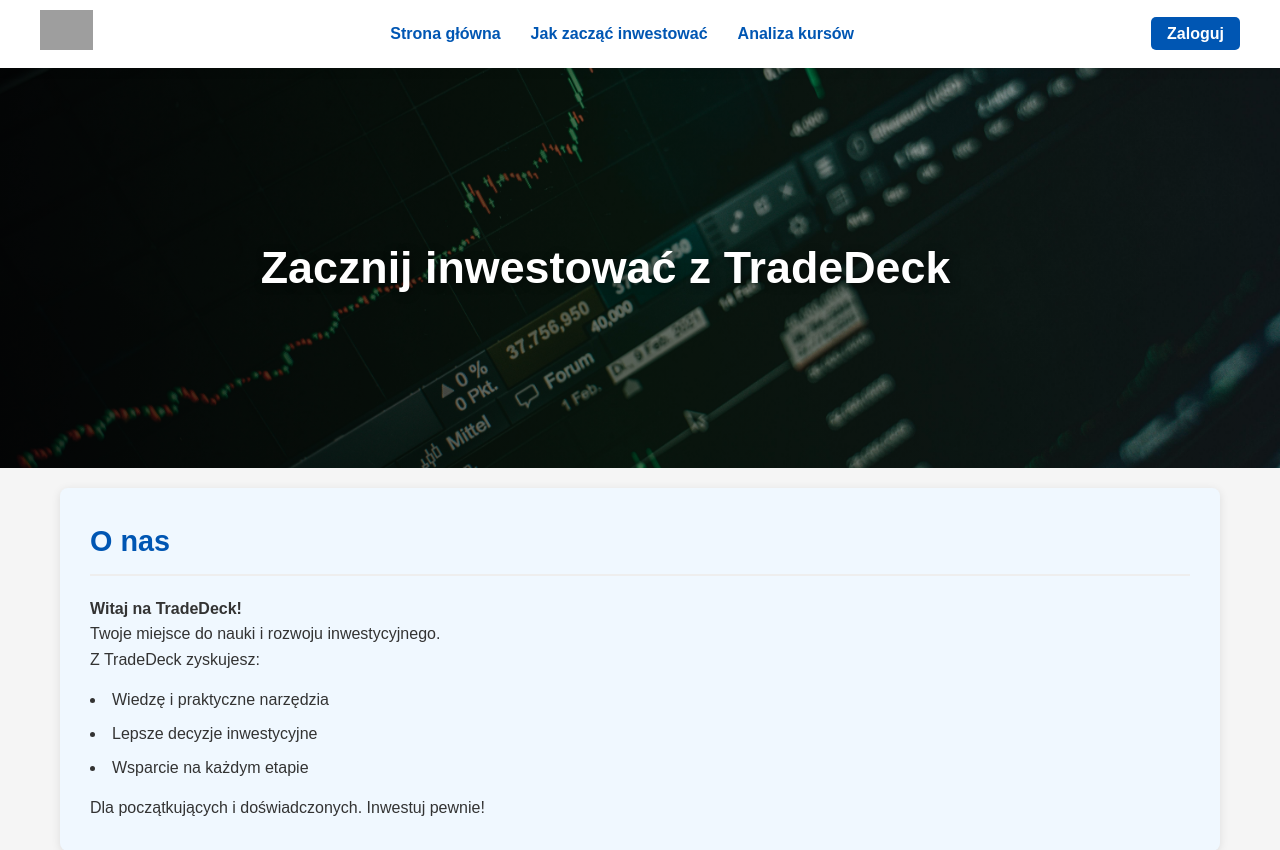
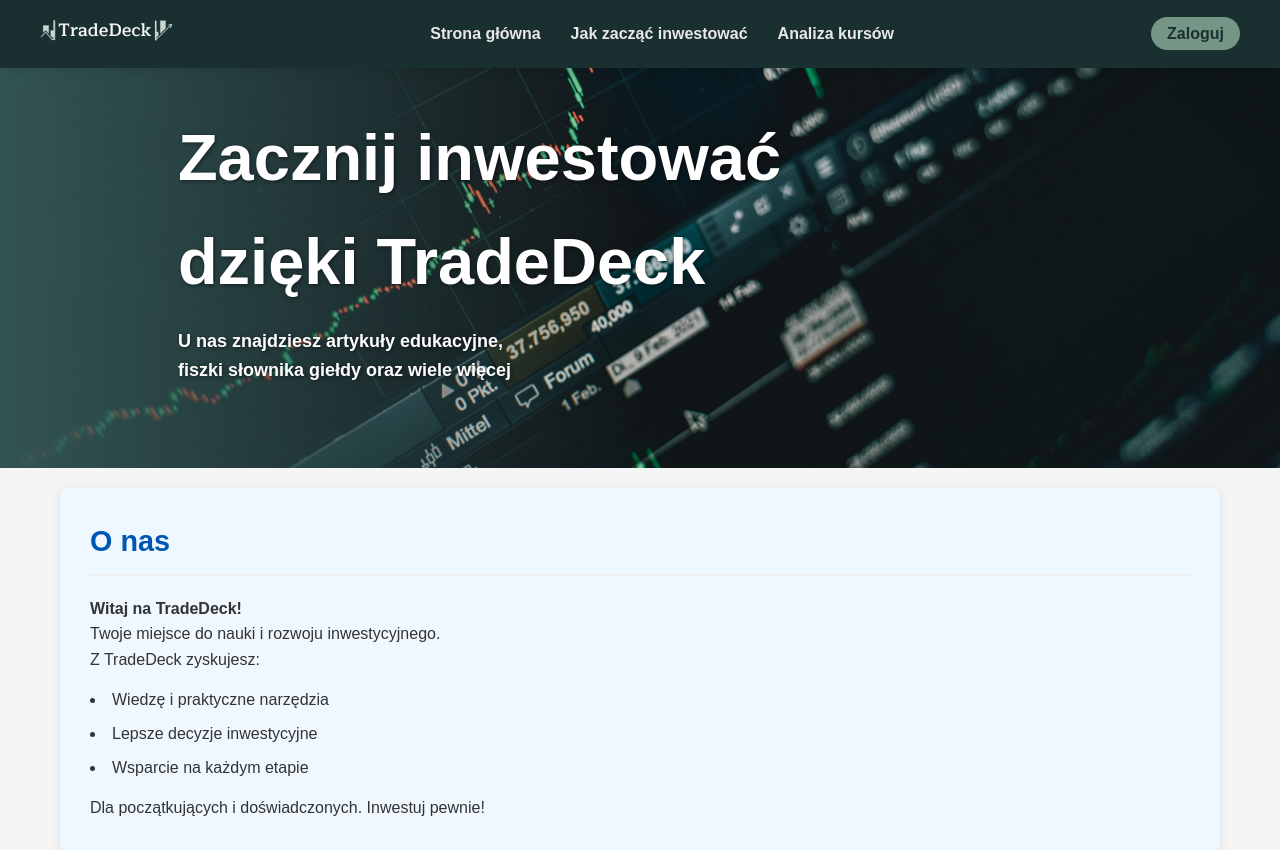
Before and after one commit to Quattro-Crew/Stack, a PHP site: page /TradeDeck/Front-end/html/menu.php in a window 1280 px wide. Shown: the top 850 px of the page. Run offline with PHP 8.4, Linux system fonts and the light colour scheme; grey boxes are pictures that could not be loaded.

Commit message:
tworzenie headera

```diff
--- a/TradeDeck/Front-end/html/css/style-menu.css
+++ b/TradeDeck/Front-end/html/css/style-menu.css
@@ -26,7 +26,7 @@ body {
     display: flex;
     align-items: center;
     justify-content: space-between;
-    background-color: #fff;
+    background-color: #1a3030;
     padding: 10px 40px;
     box-shadow: 0 2px 10px rgba(0, 0, 0, 0.1);
 }
@@ -43,7 +43,7 @@ body {
 
 .nav-links a {
     text-decoration: none;
-    color: #0056b3;
+    color: #eae7e7;
     font-weight: bold;
     font-size: 16px;
 }
@@ -53,10 +53,10 @@ body {
 }
 
 .login-button a {
-    background-color: #0056b3;
-    color: white;
+    background-color: #759686;
+    color: #1a3030;
     padding: 8px 16px;
-    border-radius: 5px;
+    border-radius: 20px;
     text-decoration: none;
     font-weight: bold;
     transition: background-color 0.3s;
@@ -66,7 +66,6 @@ body {
     background-color: #004099;
 }
 
-/* Sekcja z obrazem w tle */
 .hero {
     position: relative;
     height: 400px;
@@ -79,21 +78,30 @@ body {
     left: 0;
     right: 0;
     bottom: 0;
-    background: linear-gradient(to right, rgba(0,0,0,0.8), rgba(0, 19, 0, 0.5), rgba(0,0,0,0));
-    display: flex;
-    justify-content: center;
-    align-items: center;
+    background: linear-gradient(to right, rgb(51, 84, 84), rgba(0, 19, 0, 0), rgba(0,0,0,0));
+    display: block;
+    justify-content: left;
 }
 
 .hero-text {
     color: white;
-    font-size: 2.8rem;
+    font-size: 65px;
     font-weight: bold;
     transform: translateX(-5%);
-    text-shadow: 2px 2px 8px rgba(0,0,0,0.5);
+    text-shadow: 1px 1px 4px rgba(0,0,0,0.5);
+    margin-top: 3%;
+    margin-left: 18%;
+}
+.hero-text2 {
+    color: white;
+    font-size: 18px;
+    transform: translateX(-5%);
+    text-shadow: 1px 1px 4px rgba(0,0,0,0.5);
+    margin-top: 1%;
+    margin-left: 18%;
 }
 
-/* Sekcje */
+
 section {
     background-color: white;
     border-radius: 8px;
--- a/TradeDeck/Front-end/html/menu.php
+++ b/TradeDeck/Front-end/html/menu.php
@@ -10,7 +10,7 @@
  <header>
         <nav class="navbar">
             <div class="logo">
-                <img src="icons/logo.png" alt="Logo">
+                <img src="css/img/TradeDeck-Logo.png" alt="Logo">
             </div>
             <ul class="nav-links">
                 <li><a href="#">Strona główna</a></li>
@@ -24,7 +24,10 @@
 
         <div class="hero">
             <div class="hero-overlay">
-                <h1 class="hero-text">Zacznij inwestować z TradeDeck</h1>
+                <h1 class="hero-text">Zacznij inwestować
+                    <br>dzięki TradeDeck</h1>
+                <h5 class="hero-text2" >U nas znajdziesz artykuły edukacyjne,
+                    <br>fiszki słownika giełdy oraz wiele więcej</h5>
             </div>
         </div>
     </header>
```
